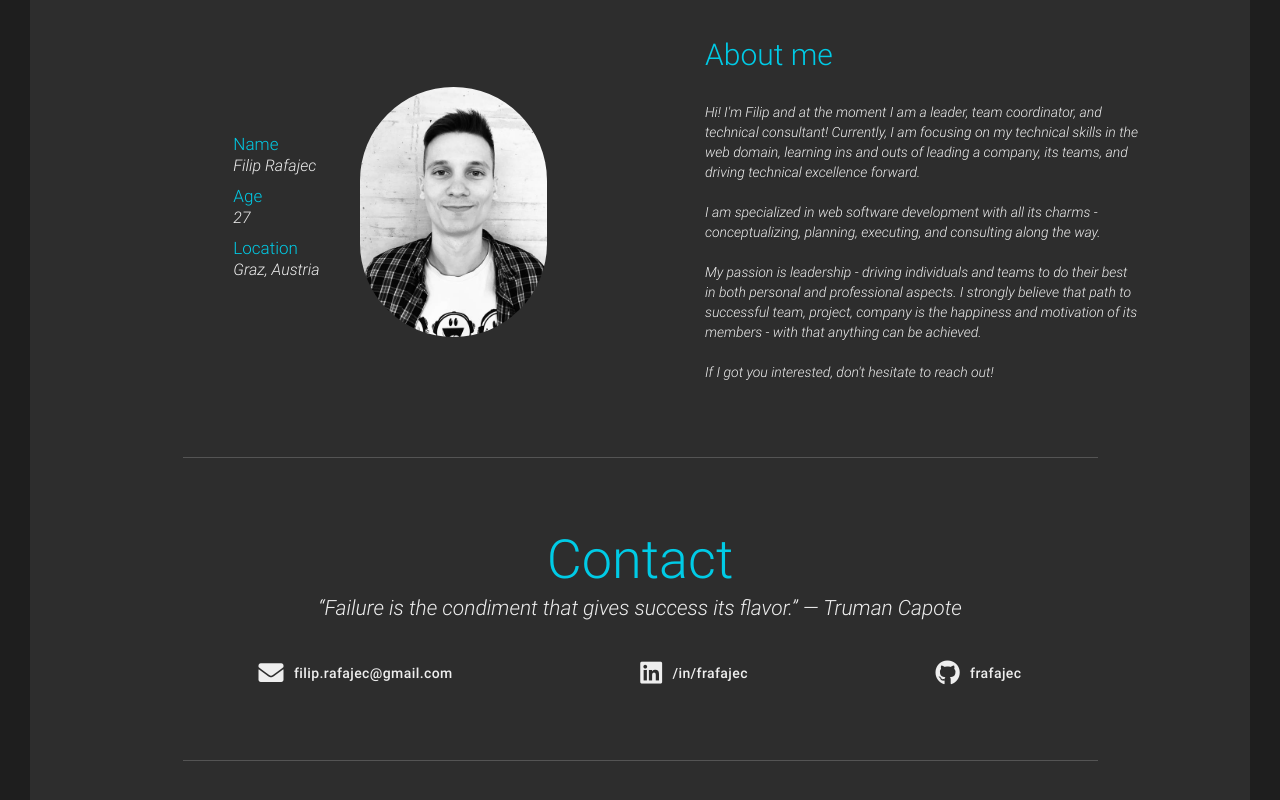
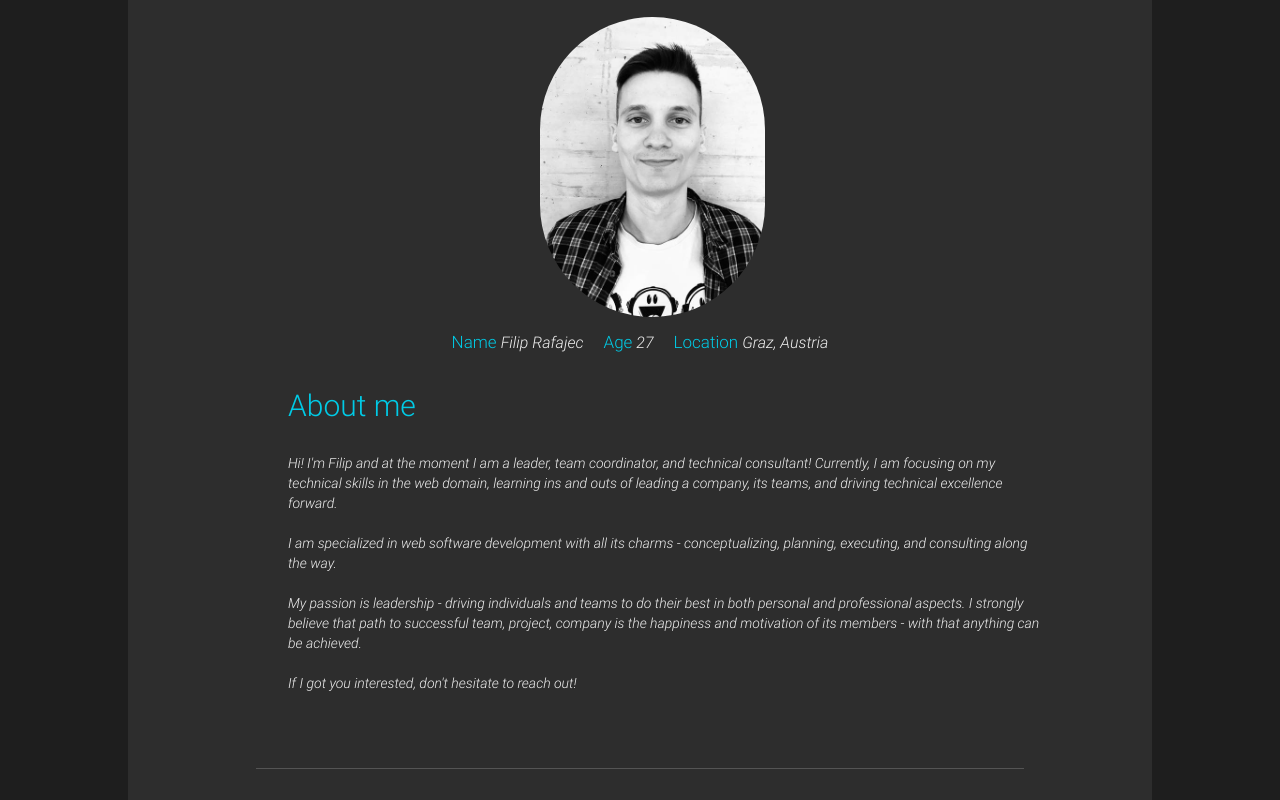
Before and after one commit to frafajec/frafajec.github.io, a React (Create React App) app: page / in a window 1280 px wide. Shown: the part 860-1660 px from the top of the page. Built offline with nearby package versions, Linux system fonts and the light colour scheme.

Commit message:
destop improvements

```diff
--- a/src/App/styles.ts
+++ b/src/App/styles.ts
@@ -9,6 +9,7 @@ const styles = (theme: any) =>
       textAlign: 'left',
     },
     mainSection: {
+      maxWidth: 1024,
       background: variables.colors.offBackground,
       color: variables.colors.white,
       borderRadius: '6px',
@@ -17,8 +18,13 @@ const styles = (theme: any) =>
       position: 'relative',
       zIndex: 3,
 
+      '@media(min-width: 1120px)': {
+        marginLeft: 'auto',
+        marginRight: 'auto',
+      },
+
       [theme.breakpoints.down('sm')]: {
-        margin: '-60px 10px 0',
+        margin: '-60px 15px 0',
         paddingTop: 0,
       },
     },
--- a/src/components/Contact/styles.ts
+++ b/src/components/Contact/styles.ts
@@ -54,6 +54,9 @@ const styles = (theme: Theme) =>
     row: {
       display: 'flex',
       justifyContent: 'space-evenly',
+      maxWidth: 1024,
+      margin: '0 auto',
+
       [theme.breakpoints.down('sm')]: {
         alignItems: 'center',
         flexDirection: 'column',
--- a/src/components/Profile/Overview/index.tsx
+++ b/src/components/Profile/Overview/index.tsx
@@ -32,12 +32,18 @@ class ProfileOverview extends React.Component<IProfileOverviewProps> {
       <div className={classes.overview}>
         <Hidden smDown>
           <div className={classes.details}>
+            <div>
               <strong className={classes.detailsHeader}>Name</strong>
               <span className={classes.detailsDesc}>Filip Rafajec</span>
+            </div>
+            <div>
               <strong className={classes.detailsHeader}>Age</strong>
               <span className={classes.detailsDesc}>{this.getAge()}</span>
+            </div>
+            <div>
               <strong className={classes.detailsHeader}>Location</strong>
               <span className={classes.detailsDesc}>Graz, Austria</span>
+            </div>
           </div>
         </Hidden>
         <img
--- a/src/components/Profile/Overview/styles.ts
+++ b/src/components/Profile/Overview/styles.ts
@@ -6,8 +6,12 @@ const styles = (theme: Theme) =>
   createStyles({
     details: {
       display: 'flex',
-      flexFlow: 'column',
-      margin: '5px 15px',
+      flexFlow: 'row',
+      margin: '15px 15px',
+
+      '& > div': {
+        margin: '0 10px',
+      },
     },
     detailsDesc: {
       fontSize: theme.typography.pxToRem(16),
@@ -19,16 +23,20 @@ const styles = (theme: Theme) =>
       color: variables.colors.blue,
       fontSize: theme.typography.pxToRem(17),
       fontWeight: 300,
-      marginBottom: '2px',
+      marginRight: '4px',
     },
     image: {
       borderRadius: '150px',
-      height: '250px',
+      width: 225,
+      height: 'auto',
       marginLeft: '25px',
       transition: 'all 150ms ease 0s',
-      width: '187px',
       [theme.breakpoints.down('sm')]: {
         marginLeft: 0,
+      },
+
+      [theme.breakpoints.up('md')]: {
+        height: 'auto',
       },
     },
     overview: {
@@ -36,6 +44,10 @@ const styles = (theme: Theme) =>
       display: 'flex',
       justifyContent: 'center',
       width: '100%',
+
+      [theme.breakpoints.up('md')]: {
+        flexDirection: 'column-reverse',
+      },
     },
   });
 
--- a/src/components/Profile/styles.ts
+++ b/src/components/Profile/styles.ts
@@ -40,6 +40,10 @@ const styles = (theme: Theme) =>
       [theme.breakpoints.down('xs')]: {
         padding: '0',
       },
+      [theme.breakpoints.up('md')]: {
+        flexDirection: 'column',
+        alignItems: 'center',
+      },
     },
     gridItem: {
       flexBasis: 'auto',
@@ -59,6 +63,9 @@ const styles = (theme: Theme) =>
       [theme.breakpoints.down('xs')]: {
         width: '100%',
       },
+      [theme.breakpoints.up('md')]: {
+        width: 'initial',
+      },
     },
     title: {
       color: variables.colors.blue,
```
Lines whose indentation alone changed are shown as unchanged.
